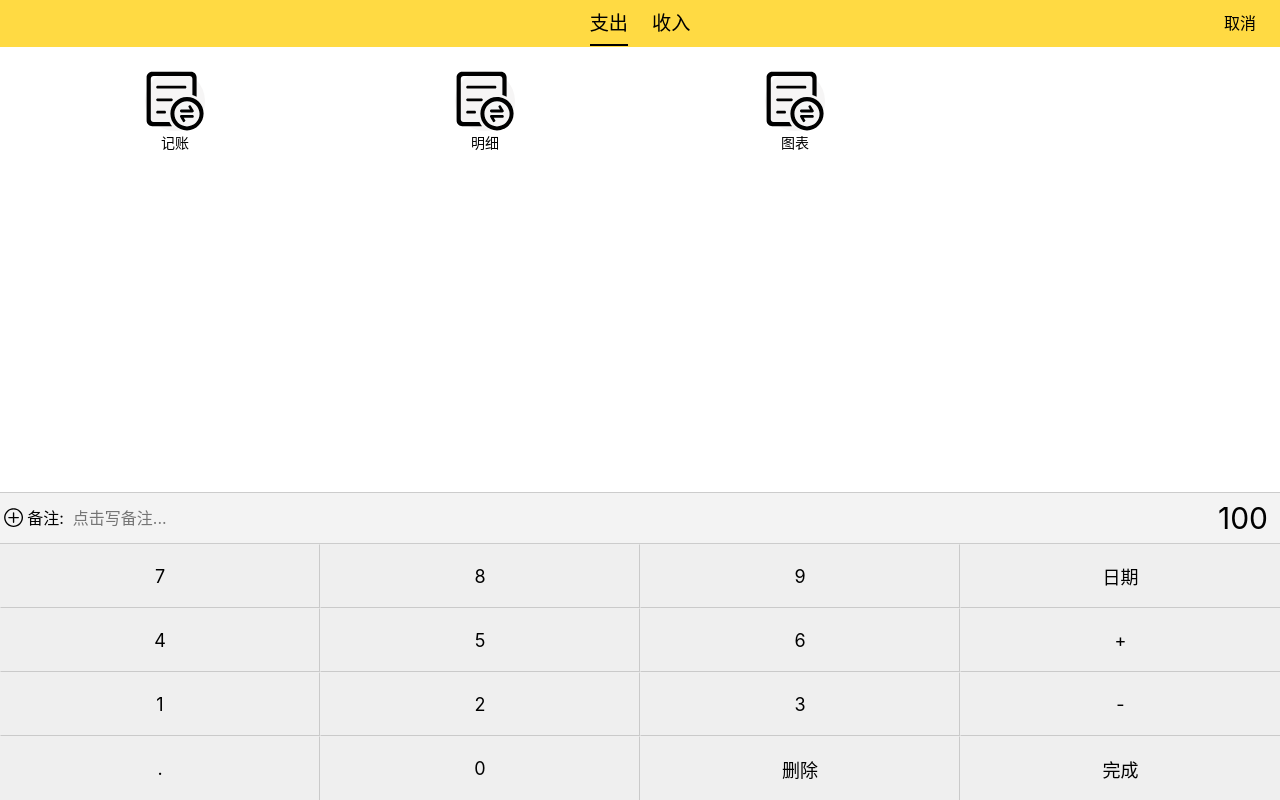
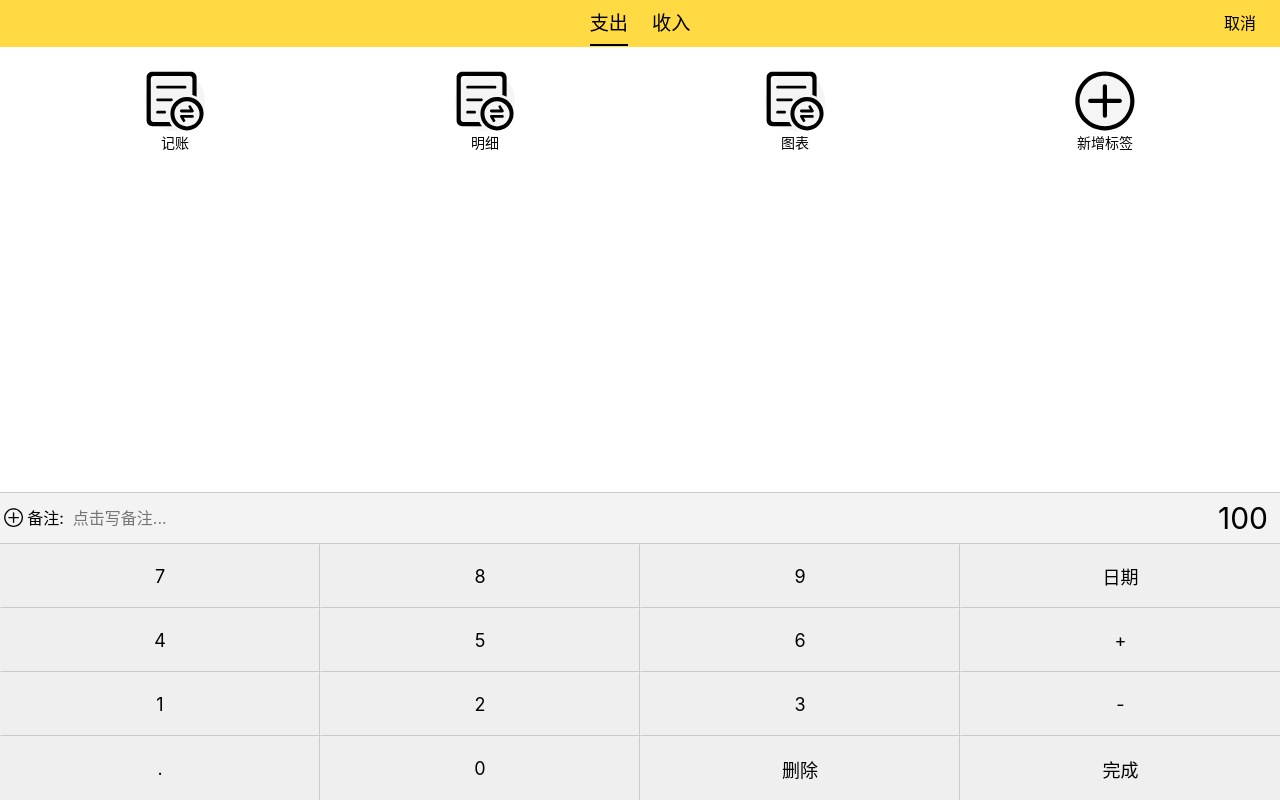
Before and after one commit to DDB324/duoduojizhang-React, a React app: page /#/money in a window 1280 px wide. Built offline with nearby package versions, Linux system fonts and the light colour scheme.

Commit message:
TagSection的功能:新增Tag功能

```diff
--- a/src/Views/Money/TagsSection.tsx
+++ b/src/Views/Money/TagsSection.tsx
@@ -45,6 +45,12 @@ const Wrapper = styled.section`
 const TagsSection: React.FC = () => {
     //这里只记录了名字,后面要做另一个页面展示logo,然后设置name,再把logo和name放到数组中展示出来
     const [tags, setTags] = useState<string[]>(['记账', '明细', '图表']);
+    const addTag = () => {
+      const tagName = window.prompt('你要增加的标签的名字为?');
+      if (tagName !== null) {
+        setTags([...tags, tagName]);
+      }
+    };
     return (
       <Wrapper>
         <ul>
@@ -58,6 +64,12 @@ const TagsSection: React.FC = () => {
               </li>
             );
           })}
+          <li onClick={addTag}>
+            <div>
+              <Icon name='money'/>
+            </div>
+            <span>新增标签</span>
+          </li>
         </ul>
       </Wrapper>
     );
```
